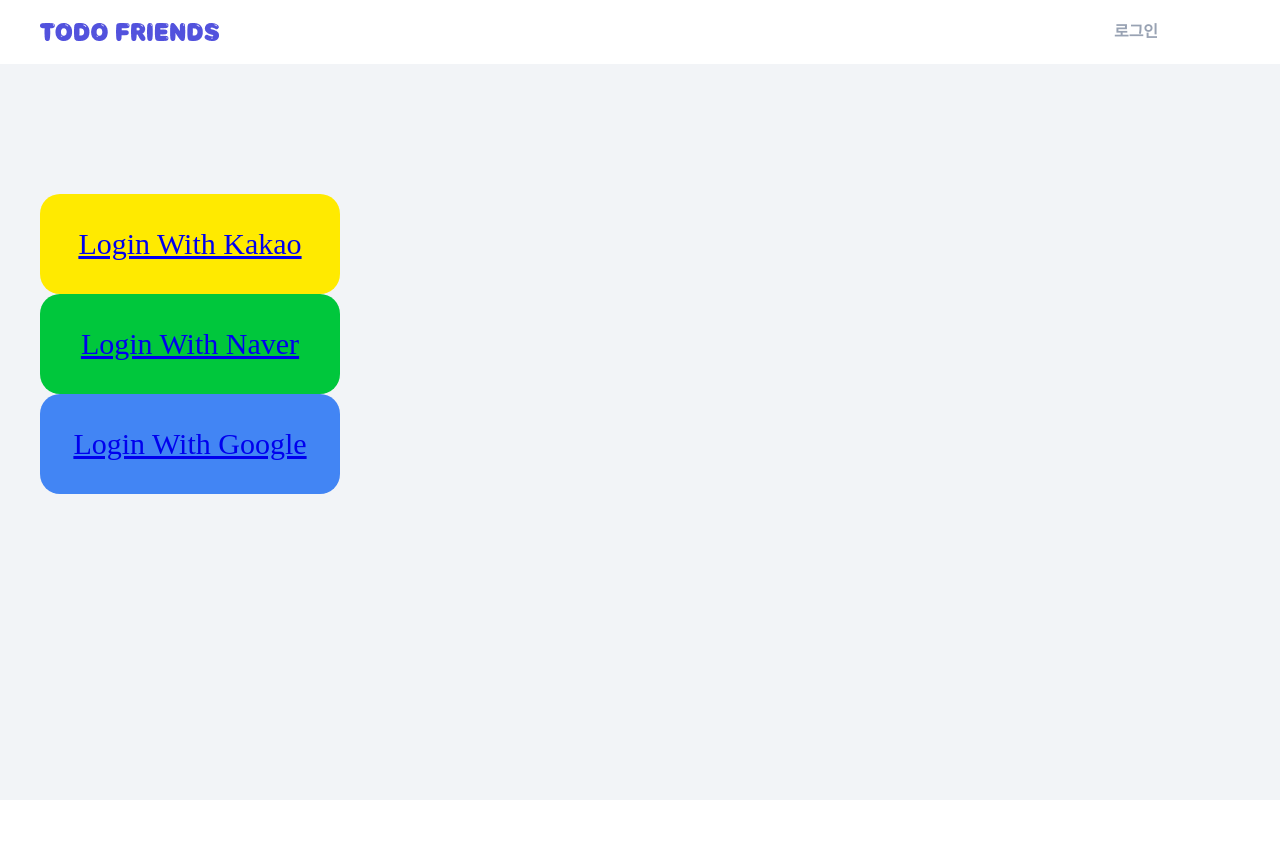
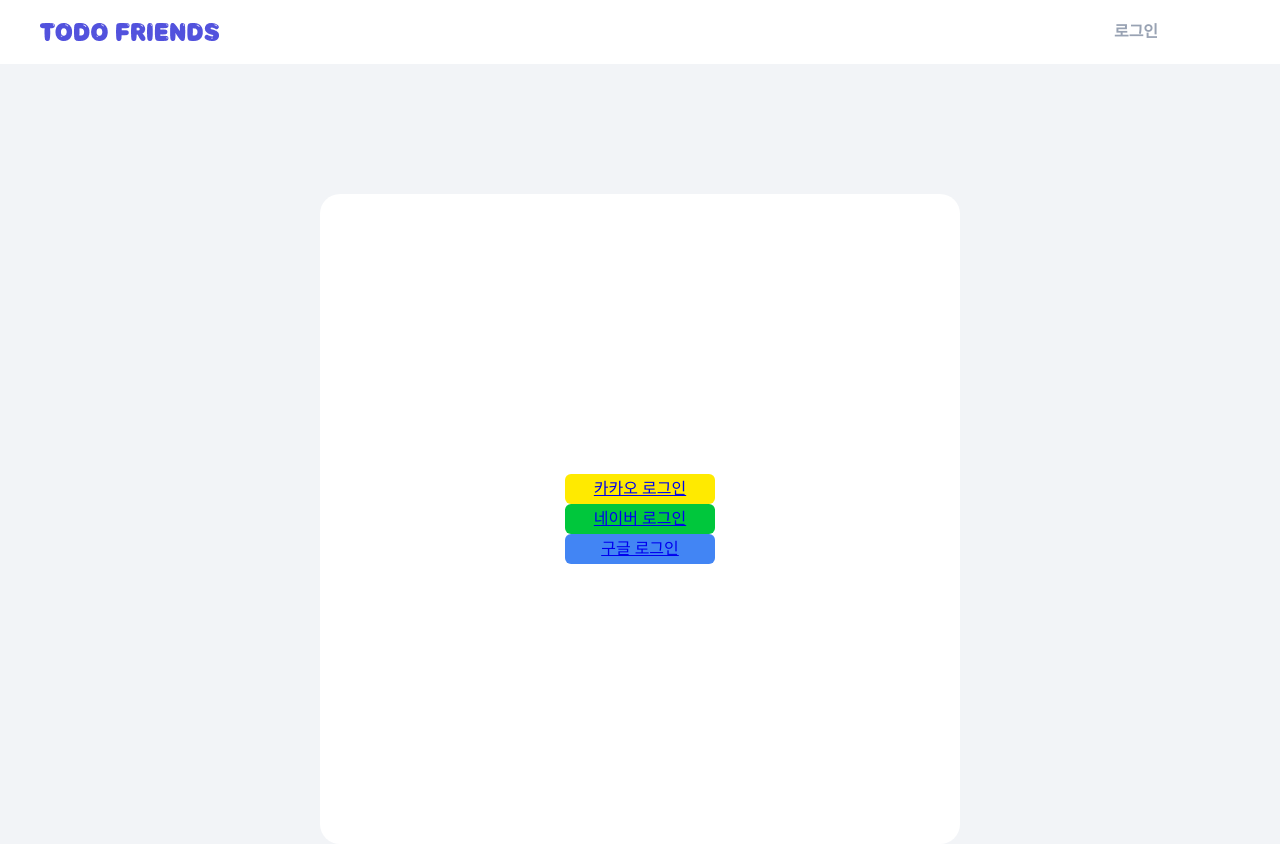
Before and after one commit to side-todo-project/front, a Next.js app: page /login in a window 1280 px wide. Before the commit the page ends 800 px from the top, so only its background shows below. Built offline with nearby package versions, Linux system fonts and the light colour scheme; a web font is replaced by a local one.

Commit message:
#9 Feat-[로그인 페이지부분 정리]

```diff
--- a/components/layout/Header.tsx
+++ b/components/layout/Header.tsx
@@ -10,9 +10,13 @@
 import LogoIcon from '@/views/header/LogoIcon';
 import { useUserInfo } from '@/hooks/userProvider';
 import TextButton from '../common/TextButton';
+import { useRouter } from 'next/router';
 
 const Header = () => {
   const { user } = useUserInfo();
+  const router = useRouter();
+
+  const onClickLoginButton = () => router.push('/login');
 
   return (
     <Container>
@@ -26,7 +30,7 @@
               <HamburgerMenuButton />
             </>
           ) : (
-            <TextButton>로그인</TextButton>
+            <TextButton onClick={onClickLoginButton}>로그인</TextButton>
           )}
         </Menu>
       </Box>
--- a/pages/login.tsx
+++ b/pages/login.tsx
@@ -1,46 +1,43 @@
+import Palette from '@/styles/Palette';
+import { FlexBox } from '@/styles/Utils';
 import React from 'react';
 import styled from 'styled-components';
 const BASEURL = 'http://3.34.73.43:3000';
 
 const Login = () => {
   return (
-    <div>
-      <KakaoLoginLink href={`${BASEURL}/auth/login/kakao`}>
-        <div>Login With Kakao</div>
-      </KakaoLoginLink>
-      <NaverLoginLink href={`${BASEURL}/auth/login/naver`}>
-        <div>Login With Naver</div>
-      </NaverLoginLink>
-      <GoogleLoginLink href={`${BASEURL}/auth/login/google`}>
-        <div>Login With Google</div>
-      </GoogleLoginLink>
-    </div>
+    <Container>
+      <KakaoLoginLink href={`${BASEURL}/auth/login/kakao`}>카카오 로그인</KakaoLoginLink>
+      <NaverLoginLink href={`${BASEURL}/auth/login/naver`}>네이버 로그인</NaverLoginLink>
+      <GoogleLoginLink href={`${BASEURL}/auth/login/google`}>구글 로그인</GoogleLoginLink>
+    </Container>
   );
 };
 
 const KakaoLoginLink = styled.a`
-  & > div {
   display: flex;
   justify-content: center;
   align-items: center;
-    width: 300px;
-    height: 100px;
+  width: 150px;
+  height: 30px;
   background-color: #ffea00;
-    border-radius: 20px;
-    font-size: 30px;
-  }
+  border-radius: 6px;
 `;
 
 const NaverLoginLink = styled(KakaoLoginLink)`
-  & > div {
   background-color: #00c73c;
-  }
 `;
 
 const GoogleLoginLink = styled(KakaoLoginLink)`
-  & > div {
   background-color: #4285f4;
-  }
+`;
+
+const Container = styled(FlexBox).attrs({ dir: 'column', justify: 'center' })`
+  width: 640px;
+  height: 650px;
+  background-color: ${Palette.White};
+  border-radius: 20px;
+  margin: 0 auto;
 `;
 
 export default Login;
```
Lines whose indentation alone changed are shown as unchanged.
